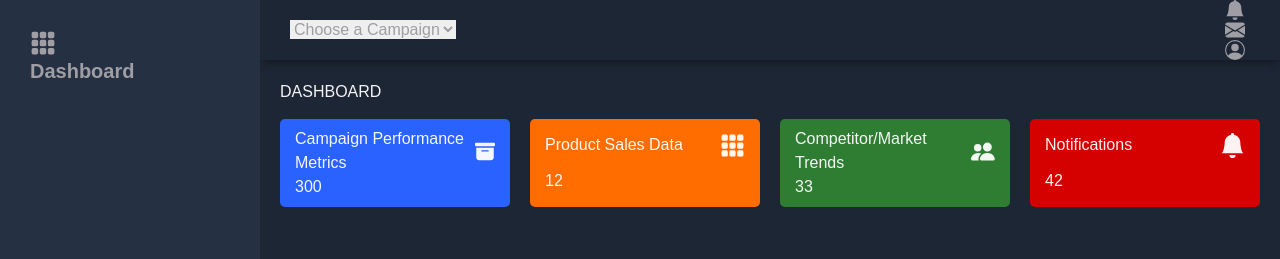
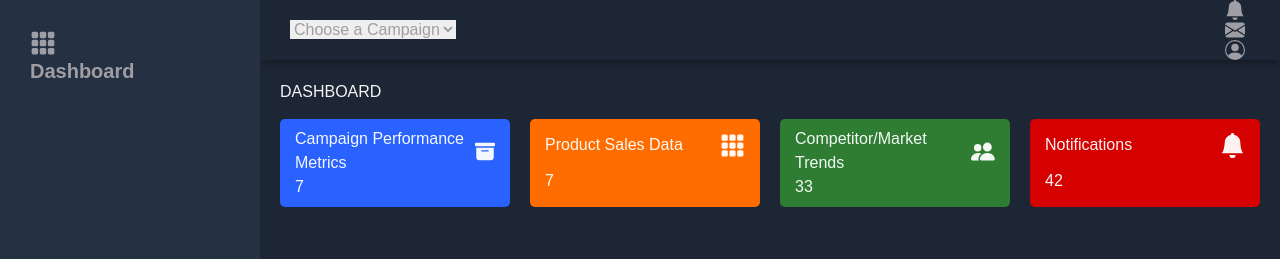
Before and after one commit to fGiordi/dashboard-next, a React (Vite) app: page / in a window 1280 px wide. Shown: the top 259 px of the page. Built offline with nearby package versions, Linux system fonts and the light colour scheme.

Commit message:
updated dasboard numbers

```diff
--- a/src/page/Home.tsx
+++ b/src/page/Home.tsx
@@ -5,8 +5,7 @@ import { BarChart, Bar, XAxis, YAxis, CartesianGrid, Tooltip, Legend, Responsive
 import { useStore } from '../store';
 
 function Home() {
-	const { data, productSalesData, competitorData } = useStore();
-	// Pulling data from the store
+	const { data, productSalesData, competitorData, notificationAmount } = useStore();
 
 	return (
 		<main className='main-container'>
@@ -20,14 +19,14 @@ function Home() {
 						<h3>Campaign Performance Metrics</h3>
 						<BsFillArchiveFill className='card_icon' />
 					</div>
-					<h1>300</h1>
+					<h1>{data.length}</h1>
 				</div>
 				<div className='card'>
 					<div className='card-inner'>
 						<h3>Product Sales Data</h3>
 						<BsFillGrid3X3GapFill className='card_icon' />
 					</div>
-					<h1>12</h1>
+					<h1>{productSalesData.length}</h1>
 				</div>
 				<div className='card'>
 					<div className='card-inner'>
@@ -41,7 +40,7 @@ function Home() {
 						<h3>Notifications</h3>
 						<BsFillBellFill className='card_icon' />
 					</div>
-					<h1>42</h1>
+					<h1>{notificationAmount}</h1>
 				</div>
 			</div>
 
```
